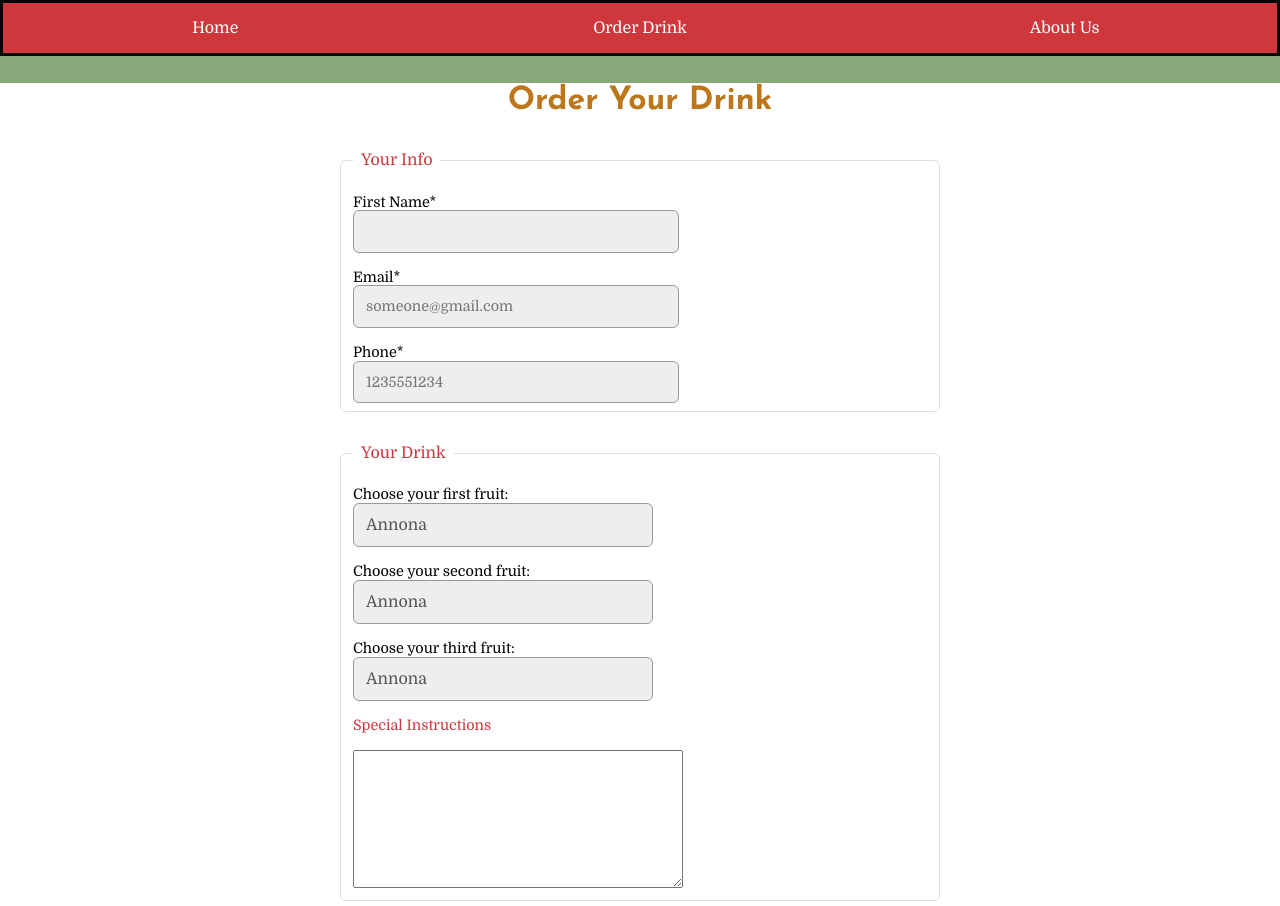
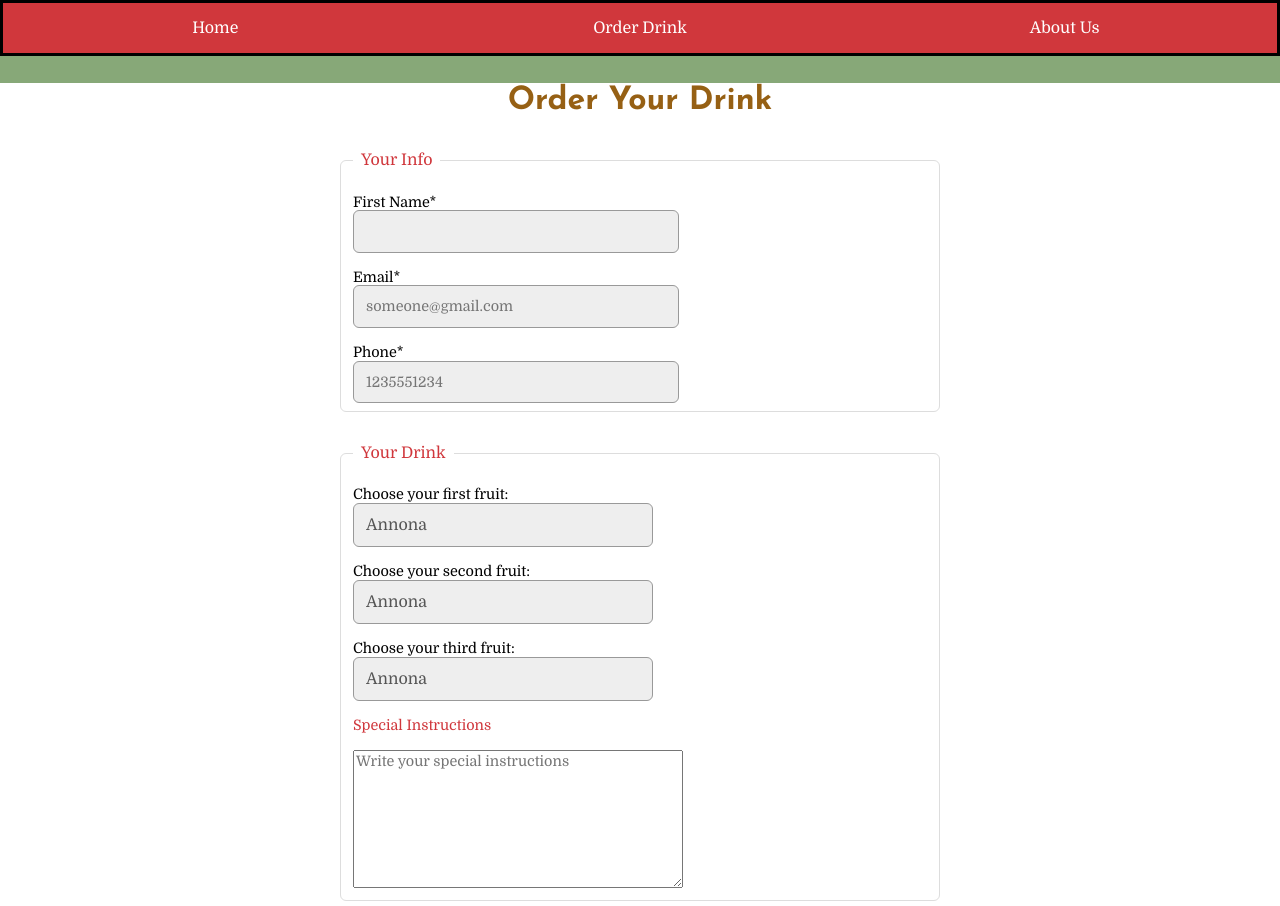
Before and after one commit to samuelrslz/wdd230, a plain HTML site: page bountiful/order.html in a window 1280 px wide. Shown: the part 506-1412 px from the top of the page. Drawn offline with Linux system fonts and the light colour scheme.

Commit message:
Solved contrast errors

```diff
--- a/bountiful/order.html
+++ b/bountiful/order.html
@@ -24,7 +24,7 @@
     <header>
         <div class="hero">
             <div class="title">
-                <a href="index.html"><img src="images/favicons/logo-hero.webp" alt=""></a>
+                <a href="index.html"><img src="images/favicons/logo-hero.webp" alt="Logo of Bountiful Foods"></a>
             </div>
             <picture>
                 <img src="images/home/hero-home.webp" alt="Excellent picture of multiple foods">
@@ -62,7 +62,7 @@
                 </select>
                 <div>Special Instructions</div>
                 <label for="specialInstructions">
-                    <textarea name="specialInstructions" id="specialInstructions" cols="38" rows="8"></textarea>
+                    <textarea name="specialInstructions" id="specialInstructions" cols="38" rows="8" placeholder="Write your special instructions"></textarea>
                 </label>
             </fieldset>
             <p>Payment is received when the drinked is picked up. Come ready to pay with cash or card!</p>
--- a/bountiful/styles/base.css
+++ b/bountiful/styles/base.css
@@ -1,7 +1,7 @@
 @import url('https://fonts.googleapis.com/css2?family=Domine:wght@400..700&family=Josefin+Sans:ital,wght@0,100..700;1,100..700&display=swap');
 
 :root {
-  --color-1: rgb(187, 119, 25);
+  --color-1: rgb(150, 96, 20);
   --color-2: #d0373cff;
   --color-3: #87a878ff;
   --color-4: #cae2bcff;
--- a/bountiful/styles/larger.css
+++ b/bountiful/styles/larger.css
@@ -1,5 +1,5 @@
 :root {
-  --color-1: rgb(187, 119, 25);
+  --color-1: rgb(150, 96, 20);
   --color-2: #d0373cff;
   --color-3: #87a878ff;
   --color-4: #cae2bcff;
```
Also changed, not shown: bountiful/discover.html (+1 -1 lines).
